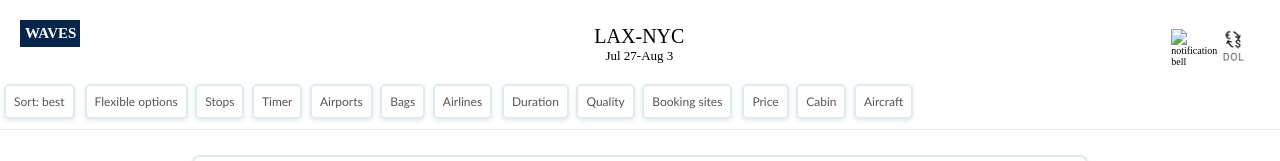
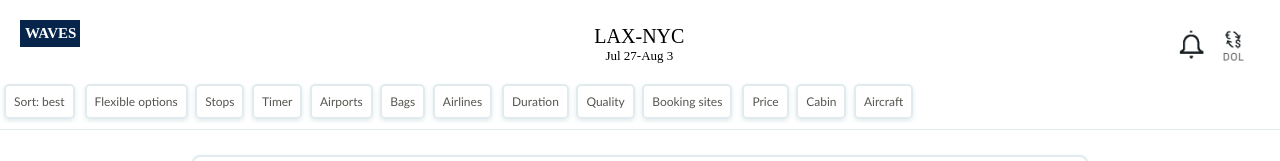
Before and after one commit to Emperor-codemore/emperor_flight, a plain HTML site: page airflight1(0).html in a window 1280 px wide. Shown: the top 161 px of the page. Drawn offline with Linux system fonts and the light colour scheme.

Commit message:
Update airflight1(0).html

```diff
--- a/airflight1(0).html
+++ b/airflight1(0).html
@@ -356,7 +356,7 @@
 </div>
 
 	</div><div class="grp1">
-		<div class="grp1a"><span class="minimg" onclick="openProfile()"><img src="image.flight/notification.png" alt="notification bell"></span>
+		<div class="grp1a"><span class="minimg" onclick="openProfile()"><img src="notification.png" alt="notification bell"></span>
 
 		<div class="date" id="myProfile">
 		<div class="trip_inner">
```
